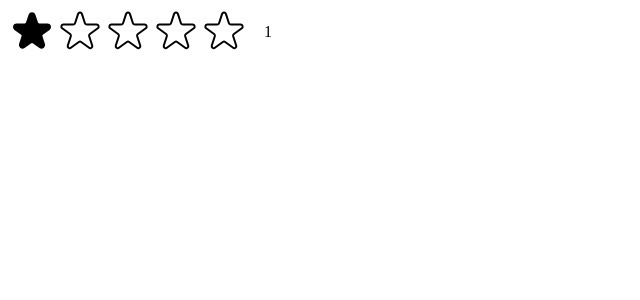
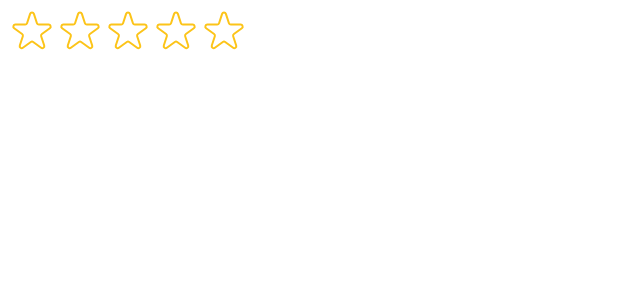
Before and after one commit to Ismailakca/usepopcorn, a React (Create React App) app: page / in a window 1280 px wide. Shown: the top 300 px of the page, without its empty margins (0-640 px from the left). Built offline with nearby package versions, Linux system fonts and the light colour scheme.

Commit message:
refactor:resuable star rating component

```diff
--- a/src/StarRating.js
+++ b/src/StarRating.js
@@ -10,17 +10,26 @@
   display: "flex",
 };
 
-const textStyle = {
-  lineHeight: "1",
-  margin: "0",
-};
-export default function StarRating({ maxRating }) {
-  const [rating, setRating] = useState(1);
+export default function StarRating({
+  maxRating,
+  color = "#fcc419",
+  size = 48,
+  messages = [],
+  defaultRating = 0,
+}) {
+  const [rating, setRating] = useState(defaultRating);
   const [tempRating, setTempRating] = useState(0);
 
   function handleRating(rating) {
     setRating(rating);
   }
+
+  const textStyle = {
+    lineHeight: "1",
+    margin: "0",
+    color,
+    fontSize: `${size / 1.5}px `,
+  };
 
   return (
     <div style={containerStyle}>
@@ -32,22 +41,28 @@
             full={tempRating ? tempRating >= i + 1 : rating >= i + 1}
             onHoverIn={() => setTempRating(i + 1)}
             onHoverOut={() => setTempRating(0)}
+            color={color}
+            size={size}
           />
         ))}
       </div>
-      <p style={textStyle}>{tempRating || rating || ""}</p>
+      <p style={textStyle}>
+        {messages.length === maxRating
+          ? messages[tempRating ? tempRating - 1 : rating - 1]
+          : tempRating || rating || ""}
+      </p>
     </div>
   );
 }
 
-const starStyle = {
-  width: "48px",
-  height: "48px",
-  display: "block",
-  cursor: "pointer",
-};
+function Star({ onRate, full, onHoverIn, onHoverOut, color, size }) {
+  const starStyle = {
+    width: `${size}px`,
+    height: `${size}px`,
+    display: "block",
+    cursor: "pointer",
+  };
 
-function Star({ onRate, full, onHoverIn, onHoverOut }) {
   return (
     <span
       role="button"
@@ -60,8 +75,8 @@
         <svg
           xmlns="http://www.w3.org/2000/svg"
           viewBox="0 0 20 20"
-          fill="#000"
-          stroke="#000"
+          fill={color}
+          stroke={color}
         >
           <path d="M9.049 2.927c.3-.921 1.603-.921 1.902 0l1.07 3.292a1 1 0 00.95.69h3.462c.969 0 1.371 1.24.588 1.81l-2.8 2.034a1 1 0 00-.364 1.118l1.07 3.292c.3.921-.755 1.688-1.54 1.118l-2.8-2.034a1 1 0 00-1.175 0l-2.8 2.034c-.784.57-1.838-.197-1.539-1.118l1.07-3.292a1 1 0 00-.364-1.118L2.98 8.72c-.783-.57-.38-1.81.588-1.81h3.461a1 1 0 00.951-.69l1.07-3.292z" />
         </svg>
@@ -70,7 +85,7 @@
           xmlns="http://www.w3.org/2000/svg"
           fill="none"
           viewBox="0 0 24 24"
-          stroke="#000"
+          stroke={color}
         >
           <path
             strokeLinecap="round"
--- a/src/index.js
+++ b/src/index.js
@@ -9,6 +9,9 @@
 root.render(
   <React.StrictMode>
     {/* <App /> */}
-    <StarRating maxRating={5} />
+    <StarRating
+      maxRating={5}
+      messages={["Terrible", "Bad", "Okay", "Good", "Amazing"]}
+    />
   </React.StrictMode>
 );
```
